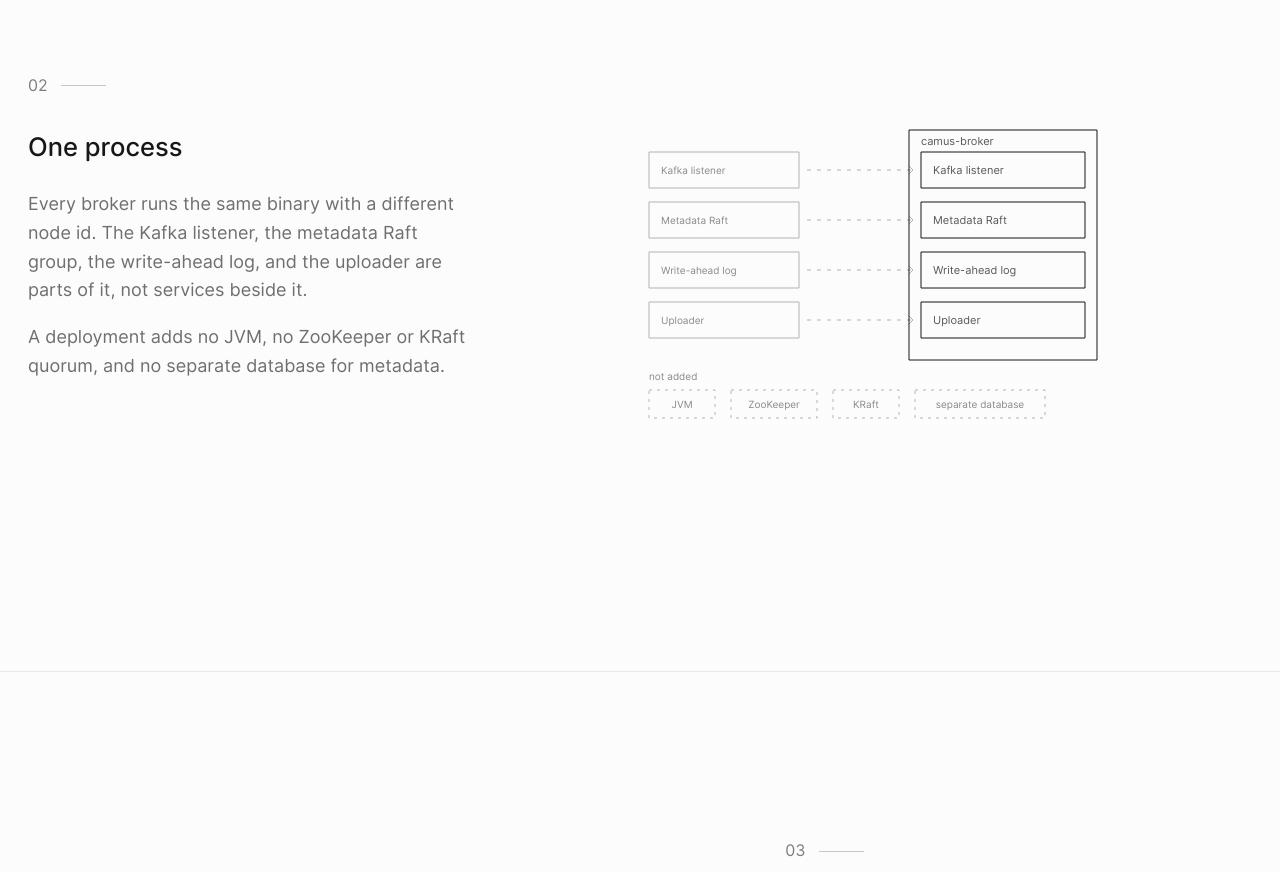
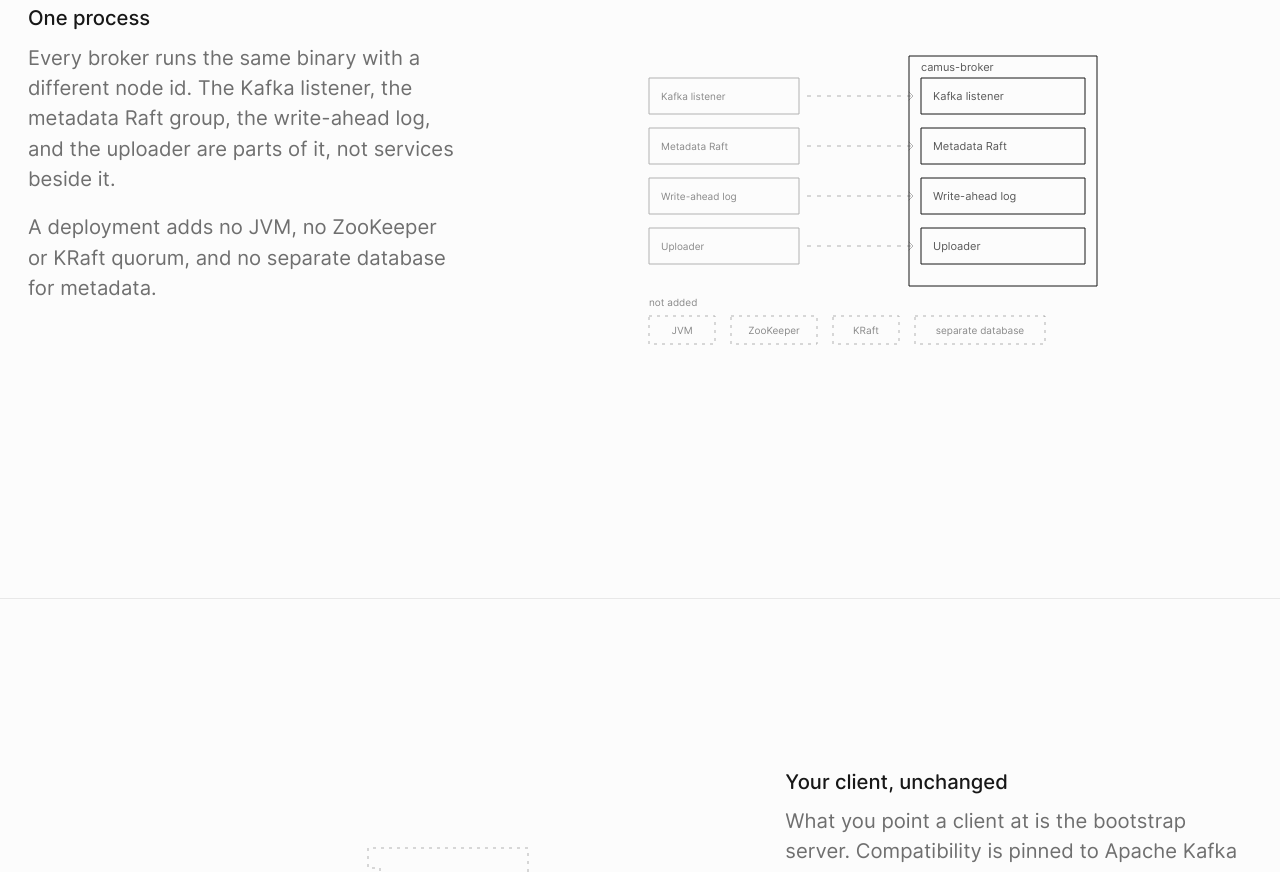
Before and after one commit to nidheesh-m-vakharia/camus, a plain HTML site: page site/index.html in a window 1280 px wide. Shown: the part 1901-2773 px from the top of the page. Drawn offline with Linux system fonts and the light colour scheme.

Commit message:
Drop the section numbers and set each section's heading and text at one size, so a section reads as one statement.
Co-Authored-By: Claude Opus 5.5 <noreply@anthropic.com>

```diff
--- a/site/index.html
+++ b/site/index.html
@@ -93,7 +93,6 @@
     <section class="band" aria-labelledby="kept">
       <div class="band-inner">
         <header class="band-head">
-          <p class="band-index">01</p>
           <h2 id="kept">How a write is kept</h2>
           <p>A produce lands first in a short write-ahead log that the brokers replicate with Raft. When the producer hears back depends on the topic&rsquo;s durability mode.</p>
         </header>
@@ -144,7 +143,6 @@
     <section class="band" aria-labelledby="process">
       <div class="band-inner home-split">
         <header class="band-head">
-          <p class="band-index">02</p>
           <h2 id="process">One process</h2>
           <p>Every broker runs the same binary with a different node id. The Kafka listener, the metadata Raft group, the write-ahead log, and the uploader are parts of it, not services beside it.</p>
           <p>A deployment adds no JVM, no ZooKeeper or KRaft quorum, and no separate database for metadata.</p>
@@ -170,7 +168,6 @@
     <section class="band" aria-labelledby="client">
       <div class="band-inner home-split home-split-flip">
         <header class="band-head">
-          <p class="band-index">03</p>
           <h2 id="client">Your client, unchanged</h2>
           <p>What you point a client at is the bootstrap server. Compatibility is pinned to Apache Kafka 4.4.0, commit <span class="ports">1156b2752aaa28eafc0b4c4d387e63356793268d</span>. Where a KIP and that tree disagree, the tree wins. kafka-clients, librdkafka through confluent-kafka, and franz-go produce, fetch, join groups, run transactions, compact a log, and call the admin APIs their libraries expose. A column in the <a href="https://github.com/nidheesh-m-vakharia/camus/blob/main/docs/compatibility.md">compatibility doc</a> stays unmarked until that client has really passed the call.</p>
         </header>
@@ -193,7 +190,6 @@
     <section class="band" aria-labelledby="ack">
       <div class="band-inner home-split">
         <header class="band-head">
-          <p class="band-index">04</p>
           <h2 id="ack">Inside one ack</h2>
           <p>On three <code>i4i.2xlarge</code> brokers with local NVMe, a <code>wal</code> ack takes 0.93 ms on average, and 2.47 ms at p99.99 over 100,000 acks. The leader&rsquo;s write and fsync, 0.17 ms, run inside the 0.48 ms round trip to the followers.</p>
           <p><a href="benchmarks.html">All benchmarks</a></p>
@@ -220,7 +216,6 @@
     <section class="band" aria-labelledby="faq">
       <div class="band-inner home-split home-faq">
         <header class="band-head">
-          <p class="band-index">05</p>
           <h2 id="faq">Questions</h2>
           <p>What people ask before they point a client at Camus. The <a href="https://github.com/nidheesh-m-vakharia/camus/blob/main/docs/compatibility.md">compatibility doc</a> and <a href="limits.html">Production</a> have the long answers.</p>
         </header>
@@ -268,7 +263,6 @@
     <section class="band" aria-labelledby="roadmap">
       <div class="band-inner home-split">
         <header class="band-head">
-          <p class="band-index">06</p>
           <h2 id="roadmap">Roadmap</h2>
           <p>From one broker on a laptop to a cluster you would trust with a workload, in the order the docs take it.</p>
         </header>
--- a/site/styles.css
+++ b/site/styles.css
@@ -514,35 +514,25 @@ td.num {
   margin-block-end: 5rem;
 }
 
-.band-index {
-  display: flex;
-  align-items: center;
-  gap: 0.75rem;
-  margin: 0 0 1.75rem;
-  color: var(--muted);
-  font-size: var(--step-1);
-  font-variant-numeric: tabular-nums;
-}
-
-.band-index::after {
-  content: "";
-  inline-size: 2.5rem;
-  block-size: 1px;
-  background: var(--gray-8);
+/* A section's heading and its text share one size; the heading is set
+   apart by its ink alone. */
+.band-head h2,
+.band-head p {
+  font-size: var(--step-1up);
+  line-height: 1.5;
 }
 
 .band-head h2 {
-  margin: 0 0 1.5rem;
-  font-size: var(--step-3up);
-  line-height: 1.3;
+  scroll-margin-top: 6rem;
+  margin: 0 0 0.5rem;
 }
 
-.band-head p:not(.band-index) {
+.band-head p {
   margin: 0;
   text-wrap: pretty;
 }
 
-.band-head p:not(.band-index) + p {
+.band-head p + p {
   margin-block-start: 1rem;
 }
 
```
